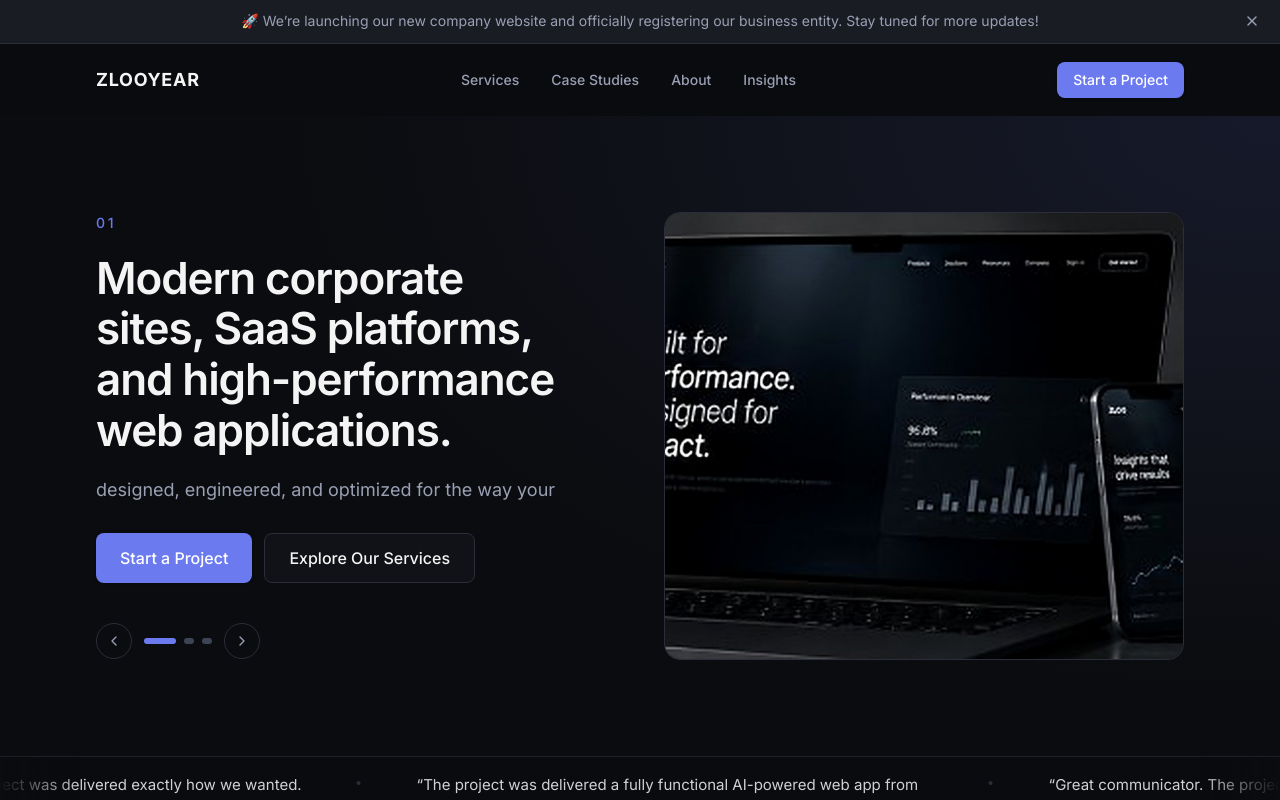
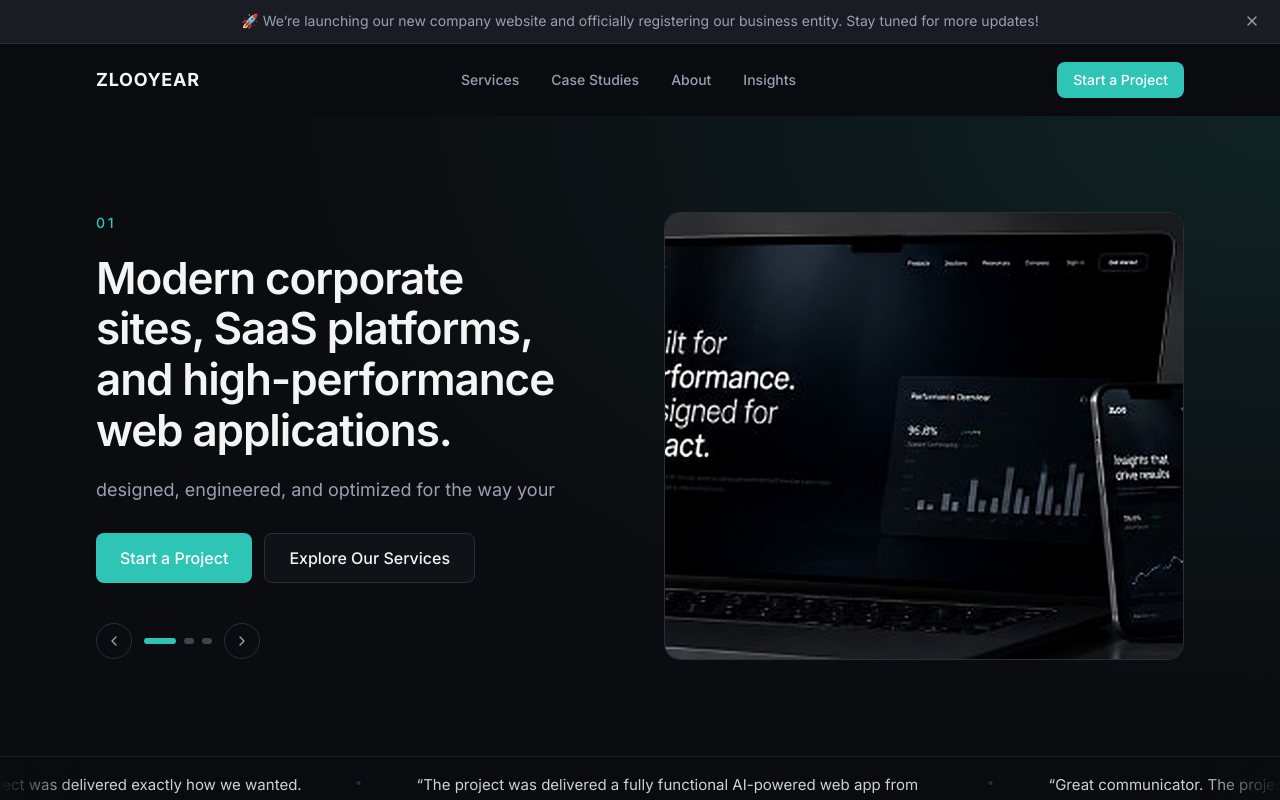
Before and after one commit to bitlovely/zlooyear, a Next.js app: page / in a window 1280 px wide. Shown: the top 800 px of the page. Built offline with nearby package versions, Linux system fonts and the light colour scheme.

Commit message:
Update color scheme in globals.css for accent colors; modify HeroCarousel background gradient for improved visual consistency.

```diff
--- a/src/app/globals.css
+++ b/src/app/globals.css
@@ -8,8 +8,8 @@
   --color-muted-foreground: #9aa0b4;
   --color-border: #2a2e3a;
   --color-border-strong: #3d4454;
-  --color-accent: #6b7aef;
-  --color-accent-hover: #8490f5;
+  --color-accent: #2ec4b6;
+  --color-accent-hover: #4dd4c7;
 
   --font-sans: var(--font-inter), ui-sans-serif, system-ui, sans-serif;
 }
--- a/src/components/pages/HeroCarousel.tsx
+++ b/src/components/pages/HeroCarousel.tsx
@@ -31,7 +31,7 @@ export function HeroCarousel() {
   return (
     <section className="relative overflow-hidden border-b border-border bg-background">
       <div
-        className="pointer-events-none absolute inset-0 bg-[radial-gradient(ellipse_at_top_right,rgba(107,122,239,0.12),transparent_55%)]"
+        className="pointer-events-none absolute inset-0 bg-[radial-gradient(ellipse_at_top_right,rgba(46,196,182,0.12),transparent_55%)]"
         aria-hidden="true"
       />
       <div className="relative mx-auto grid w-full max-w-6xl items-center gap-10 px-5 py-16 sm:px-6 sm:py-20 lg:grid-cols-2 lg:gap-12 lg:px-8 lg:py-24 lg:min-h-[40rem]">
```
